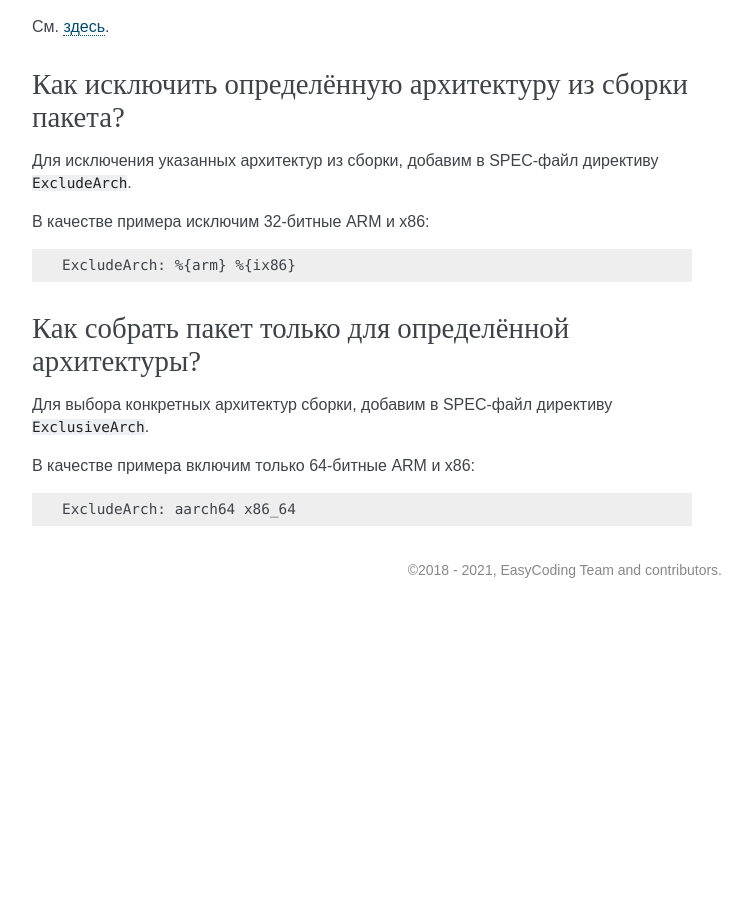
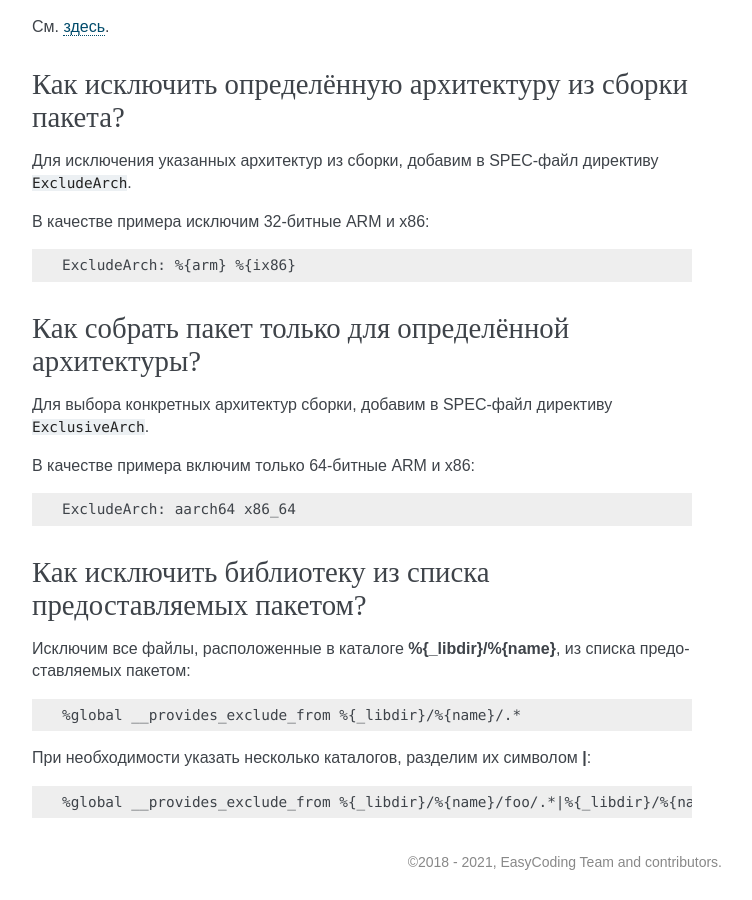
Before and after one commit to RussianFedora/FAQ, a Sphinx documentation site: the page built from source/development.rst, in a window 1280 px wide and 900 px high, scrolled down 26778 px. Shown: the whole window, without its empty margins (388-1140 px from the left). Built offline with Sphinx 7.4.7, drawn with Linux system fonts in a browser that asks for light colours; comment, search, counter and statistics services are not loaded; before the commit the page ends 27386 px from its top, so only the background shows below that; some of the changed text lies outside the part shown.

Commit message:
Added question about excluding paths from auto provides.

```diff
--- a/source/development.rst
+++ b/source/development.rst
@@ -1525,3 +1525,21 @@ Qt-приложение, собранное Clang с LTO не запускает
 .. code-block:: text
 
     ExcludeArch: aarch64 x86_64
+
+.. index:: rpm, rpmbuild, exclude, package, library, provides
+.. _rpmbuild-exclude-provides:
+
+Как исключить библиотеку из списка предоставляемых пакетом?
+===============================================================
+
+Исключим все файлы, расположенные в каталоге **%{_libdir}/%{name}**, из списка предоставляемых пакетом:
+
+.. code-block:: text
+
+    %global __provides_exclude_from %{_libdir}/%{name}/.*
+
+При необходимости указать несколько каталогов, разделим их символом **|**:
+
+.. code-block:: text
+
+    %global __provides_exclude_from %{_libdir}/%{name}/foo/.*|%{_libdir}/%{name}/bar/.*
```
